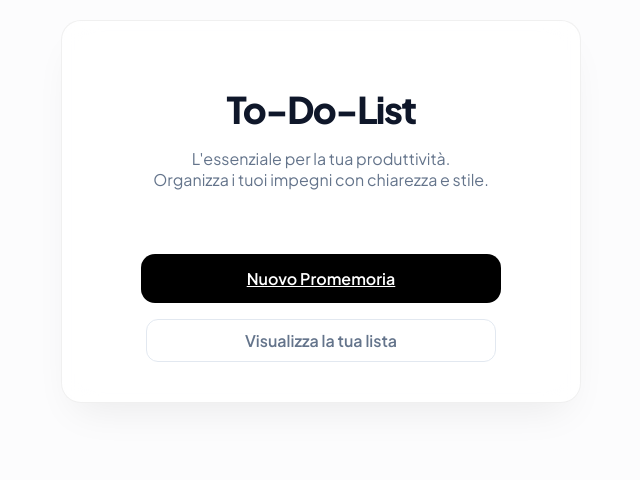
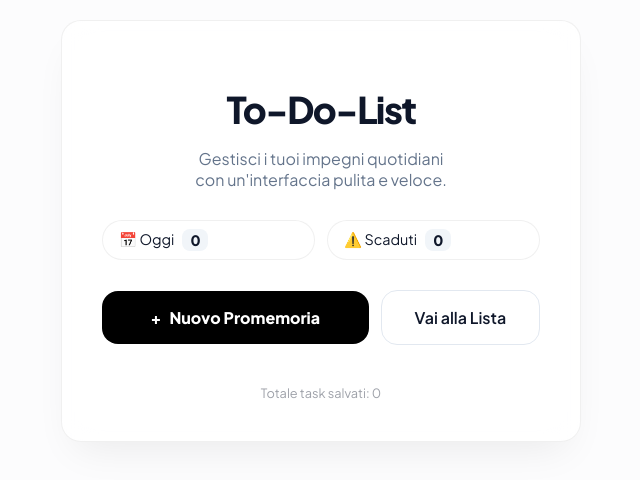
Before and after one commit to alessandros0tgiu/to-do-list, a Next.js app: page / in a window 1280 px wide. Shown: the top 480 px of the page, without its empty margins (319-959 px from the left). Built offline with nearby package versions, Linux system fonts and the light colour scheme.

Commit message:
modifiche

```diff
--- a/app/globals.css
+++ b/app/globals.css
@@ -388,3 +388,132 @@ body {
 .todo-item-card:active {
   cursor: grabbing;
 }
+
+.todo-item-card {
+  transition: transform 0.4s cubic-bezier(0.16, 1, 0.3, 1),
+    opacity 0.3s ease,
+    background 0.3s ease;
+}
+
+/* Quando elimini, aggiungi una classe temporanea via JS */
+.removing {
+  transform: translateX(-100%) !important;
+  opacity: 0;
+}
+.quick-stats-container {
+  display: flex;
+  justify-content: center;
+  gap: 12px;
+  margin-bottom: 35px;
+}
+
+.stat-pill {
+  display: flex;
+  align-items: center;
+  gap: 8px;
+  background: white;
+  border: 1px solid var(--border);
+  padding: 8px 16px;
+  border-radius: 999px;
+  text-decoration: none;
+  color: var(--text-main);
+  font-size: 0.9rem;
+  transition: all 0.2s ease;
+}
+
+.stat-pill strong {
+  background: var(--accent-soft);
+  padding: 2px 8px;
+  border-radius: 8px;
+  font-weight: 800;
+}
+
+.stat-pill.red strong {
+  background: #fee2e2;
+  color: #ef4444;
+}
+
+.stat-pill:hover {
+  transform: translateY(-2px);
+  box-shadow: 0 4px 12px rgba(0,0,0,0.05);
+}
+/* ===== AGGIORNAMENTO LAYOUT ===== */
+.cta-container {
+  display: flex;
+  flex-direction: column;
+  gap: 12px;
+  margin-top: 30px;
+}
+
+/* Query per schermi più grandi (Tablet/PC) */
+@media (min-width: 480px) {
+  .cta-container {
+    flex-direction: row;
+    align-items: center;
+  }
+
+  .btn-black {
+    flex: 2; /* Il tasto "Nuovo" prende più spazio */
+  }
+
+  .btn-ghost {
+    flex: 1;
+    justify-content: center;
+  }
+}
+
+/* ===== BOTTONI REVISITATI ===== */
+.btn-black {
+  background: var(--accent);
+  color: white;
+  padding: 16px 24px;
+  border-radius: 16px;
+  font-weight: 700;
+  border: none;
+  cursor: pointer;
+  text-align: center;
+  text-decoration: none;
+  transition: all 0.3s cubic-bezier(0.4, 0, 0.2, 1);
+  display: flex;
+  align-items: center;
+  justify-content: center;
+  gap: 8px;
+}
+
+.btn-black:hover {
+  transform: translateY(-3px);
+  box-shadow: 0 12px 24px rgba(0, 0, 0, 0.15);
+  background: #1a1a1a;
+}
+
+.btn-black:active {
+  transform: translateY(-1px);
+}
+
+.btn-ghost {
+  background: white;
+  border: 1px solid #e2e8f0;
+  padding: 16px 24px;
+  border-radius: 16px;
+  cursor: pointer;
+  color: var(--text-main);
+  font-weight: 600;
+  text-decoration: none;
+  transition: all 0.2s ease;
+  display: flex;
+  align-items: center;
+  justify-content: center;
+}
+
+.btn-ghost:hover {
+  background: #f8fafc;
+  border-color: #cbd5e1;
+}
+
+/* Miglioramento pillole statistiche */
+.quick-stats-container {
+  display: grid;
+  grid-template-columns: 1fr 1fr;
+  gap: 12px;
+  margin: 30px 0;
+}
--- a/app/page.tsx
+++ b/app/page.tsx
@@ -1,48 +1,62 @@
+"use client";
+
+import { useEffect, useState } from "react";
 import Link from "next/link";
+import { getTodos } from "@/lib/storage";
+import { isToday, isOverdue } from "@/lib/date";
+import { Todo } from "@/types/todo";
 
 export default function HomePage() {
+  const [todos, setTodos] = useState<Todo[]>([]);
+
+  useEffect(() => {
+    setTodos(getTodos());
+  }, []);
+
+  const todayCount = todos.filter(t => isToday(t.dueDate) && !t.completed).length;
+  const overdueCount = todos.filter(t => isOverdue(t.dueDate) && !t.completed).length;
+
   return (
-    <div className="page-wrapper">
-      <div className="glass-panel" style={{
-        display: 'flex',
-        flexDirection: 'column',
-        alignItems: 'center',
-        justifyContent: 'center',
-        textAlign: 'center'
-      }}>
+    <main className="page-wrapper">
+      <div className="glass-panel">
 
-        <header style={{ marginBottom: '48px' }}>
+        <header style={{ textAlign: 'center' }}>
           <h1 className="h1-super">To-Do-List</h1>
           <p className="p-muted">
-            L'essenziale per la tua produttività. <br />
-            Organizza i tuoi impegni con chiarezza e stile.
+            Gestisci i tuoi impegni quotidiani <br />
+            con un'interfaccia pulita e veloce.
           </p>
+
+          {/* 📊 QUICK STATS PILLS - Ora in Grid */}
+          <div className="quick-stats-container">
+            <Link href="/list?filter=today" className="stat-pill">
+              <span>📅 Oggi</span>
+              <strong>{todayCount}</strong>
+            </Link>
+
+            <Link href="/list?filter=overdue" className={`stat-pill ${overdueCount > 0 ? 'red' : ''}`}>
+              <span>⚠️ Scaduti</span>
+              <strong>{overdueCount}</strong>
+            </Link>
+          </div>
         </header>
 
-        {/* Container dei tasti: allineamento e larghezza identica per entrambi */}
-        <div style={{
-          display: 'flex',
-          flexDirection: 'column',
-          alignItems: 'center', // Centra i figli orizzontalmente
-          gap: '16px',
-          width: '100%',
-          maxWidth: '320px'
-        }}>
-          <Link href="/add" className="btn-black" style={{ width: '100%' }}>
-            Nuovo Promemoria
+        {/* NAV - Responsive Stack */}
+        <nav className="cta-container">
+          <Link href="/add" className="btn-black">
+            <span>+</span> Nuovo Promemoria
           </Link>
 
-          <Link href="/list" className="btn-ghost" style={{
-            width: '100%',
-            display: 'flex',
-            justifyContent: 'center',
-            alignItems: 'center'
-          }}>
-            Visualizza la tua lista
+          <Link href="/list" className="btn-ghost">
+            Vai alla Lista
           </Link>
-        </div>
+        </nav>
 
+        {/* Footer discreto opzionale */}
+        <footer style={{ marginTop: '40px', textAlign: 'center', opacity: 0.4, fontSize: '0.8rem' }}>
+          Totale task salvati: {todos.length}
+        </footer>
       </div>
-    </div>
+    </main>
   );
 }
```
Also changed, not shown: app/list/page.tsx (+7 -0 lines).
